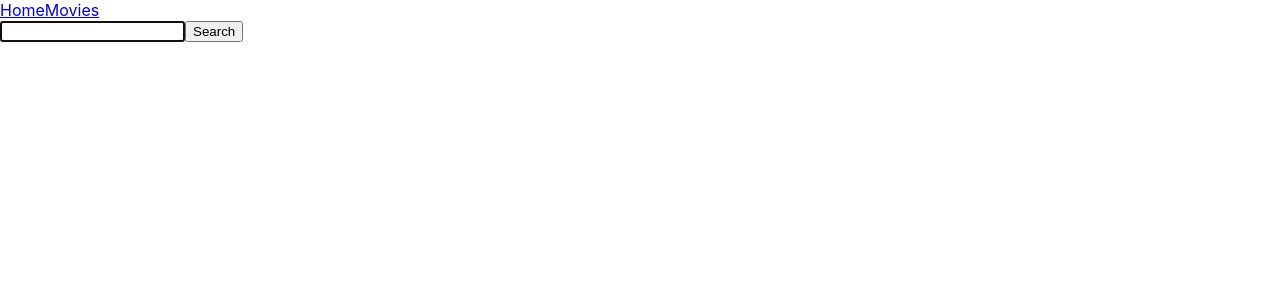
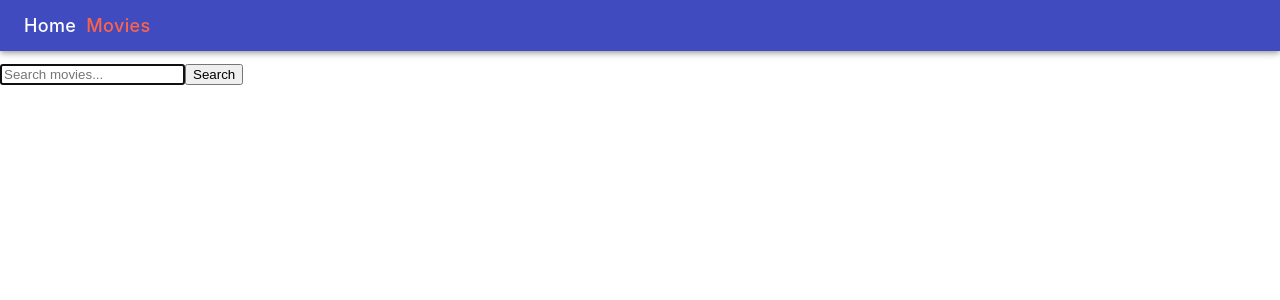
Before and after one commit to dzapeka/goit-react-hw-05-movies, a React (Create React App) app: page /movies in a window 1280 px wide. Shown: the top 300 px of the page. Built offline with nearby package versions, Linux system fonts and the light colour scheme.

Commit message:
create styles for header

```diff
--- a/src/components/Layout/Layout.jsx
+++ b/src/components/Layout/Layout.jsx
@@ -1,13 +1,15 @@
 import React from 'react';
-import { NavLink } from 'react-router-dom';
+import { Header, StyledNavLink } from './Layout.styled';
 
 const Layout = ({ children }) => {
   return (
     <>
-      <header>
-        <NavLink to="/">Home</NavLink>
-        <NavLink to="/movies">Movies</NavLink>
-      </header>
+      <Header>
+        <StyledNavLink to="/" exact>
+          Home
+        </StyledNavLink>
+        <StyledNavLink to="/movies">Movies</StyledNavLink>
+      </Header>
       <main>{children}</main>
     </>
   );
--- /dev/null
+++ b/src/components/Layout/Layout.styled.js
@@ -0,0 +1,31 @@
+import styled from 'styled-components';
+import { NavLink } from 'react-router-dom';
+
+export const Header = styled.header`
+  top: 0;
+  left: 0;
+  position: sticky;
+  z-index: 1100;
+  padding: 12px 24px;
+  margin-bottom: 12px;
+  background-color: #404bbf;
+  box-shadow: 0px 2px 4px -1px rgba(0, 0, 0, 0.2),
+    0px 4px 5px 0px rgba(0, 0, 0, 0.14), 0px 1px 10px 0px rgba(0, 0, 0, 0.12);
+`;
+
+export const StyledNavLink = styled(NavLink)`
+  text-decoration: none;
+  color: #fff;
+  font-weight: 500;
+  font-size: 18px;
+  line-height: 1.5;
+  letter-spacing: 0.02em;
+
+  &:not(:last-child) {
+    margin-right: 10px;
+  }
+
+  &.active {
+    color: tomato;
+  }
+`;
--- a/src/components/Loader/Loader.jsx
+++ b/src/components/Loader/Loader.jsx
@@ -7,7 +7,7 @@ const Loader = () => {
       height="80"
       width="80"
       radius="9"
-      color="#4fa94d"
+      color="#404bbf"
       ariaLabel="three-dots-loading"
       wrapperStyle={{}}
       wrapperClassName=""
--- a/src/pages/MoviesPage.jsx
+++ b/src/pages/MoviesPage.jsx
@@ -43,6 +43,7 @@ const MoviesPage = () => {
           type="text"
           autoComplete="off"
           name="searchQuery"
+          placeholder="Search movies..."
           autoFocus
           required
         />
```
